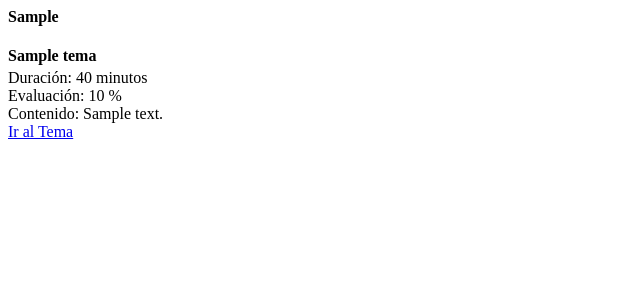
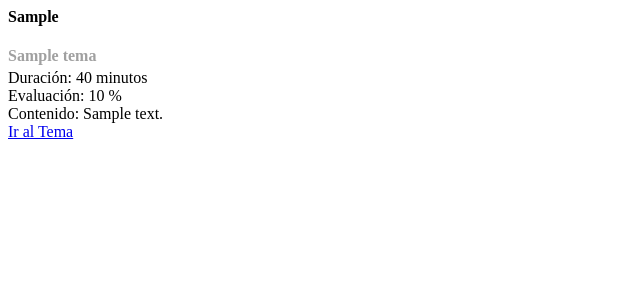
Before and after one commit to renebec/Math1-2025, a Flask app: template templates/temasitem.html in a window 1280 px wide. Shown: the top 300 px of the page, without its empty margins (0-640 px from the left). Run offline with Flask 3, Linux system fonts and the light colour scheme; the template is opened without the code that fills it: most values are stand-ins (such as "Sample title", 1, 10 or a date in 2020).

Commit message:
home page style text

```diff
--- a/templates/temasitem.html
+++ b/templates/temasitem.html
@@ -4,7 +4,7 @@
         <h4 style="margin-bottom:4px;">
             {{i['pg']}}
         </h4>
-        <h4 style="margin-bottom:4px;">
+        <h4 style="margin-bottom:4px;color:rgb(160,160,160);">
             {{i['tema']}}
         </h4>
 
```
